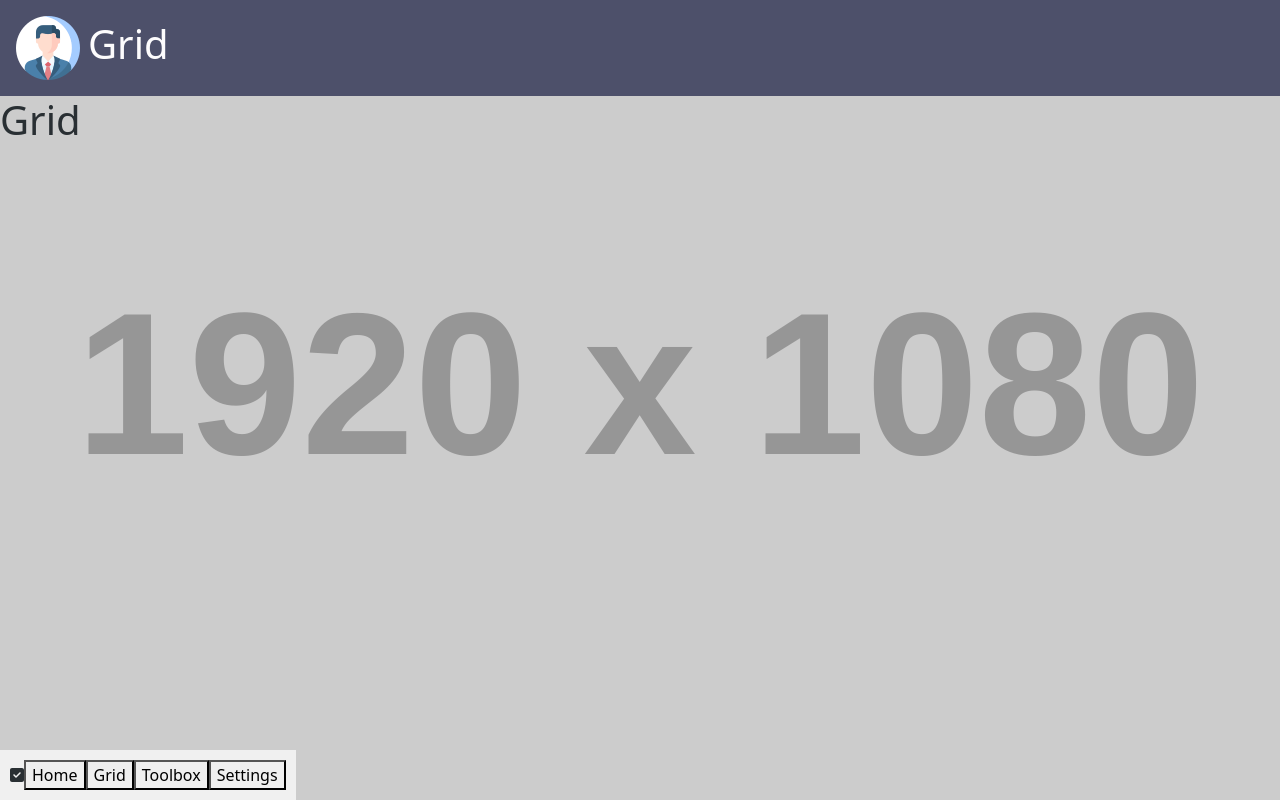
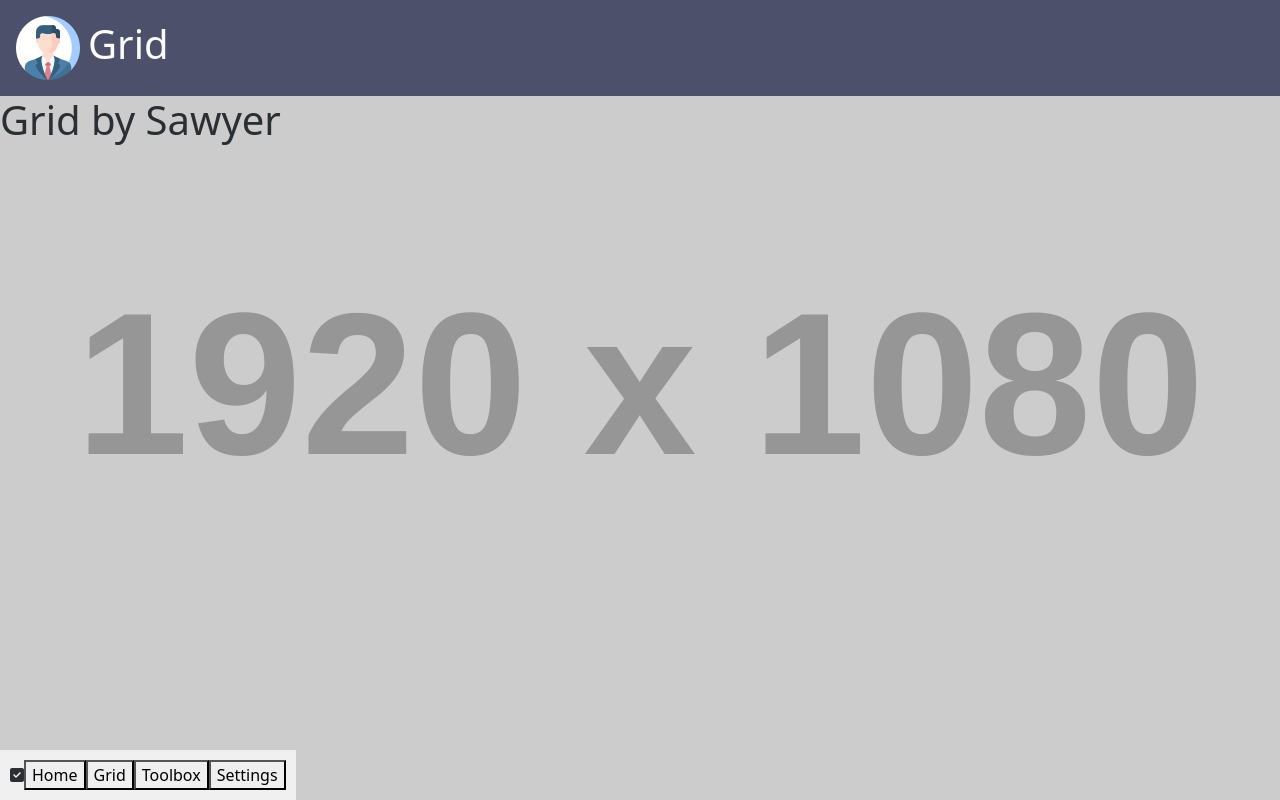
Before and after one commit to ckearl/called-to-heal, a React (Create React App) app: page / in a window 1280 px wide. Both pictures are taken after a click on the button "Grid". Built offline with nearby package versions, Linux system fonts and the light colour scheme.

Commit message:
added name

```diff
--- a/src/Grid.js
+++ b/src/Grid.js
@@ -3,7 +3,7 @@ import React from 'react';
 const Grid = () => {
     return (
         <div>
-            <h1>Grid</h1>
+            <h1>Grid by Sawyer</h1>
         </div>
     );
 }
```
